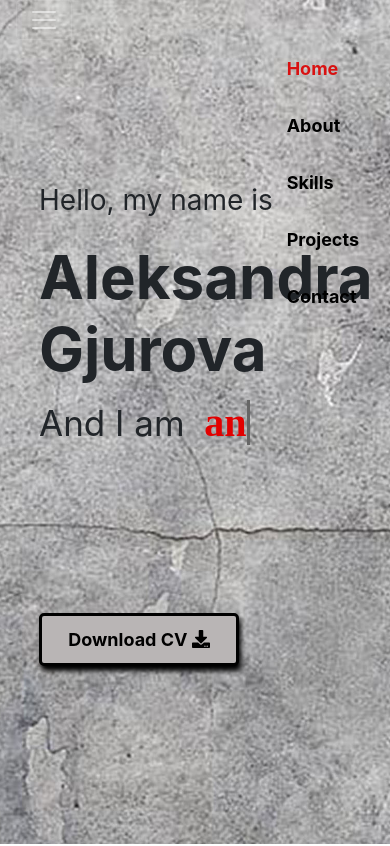
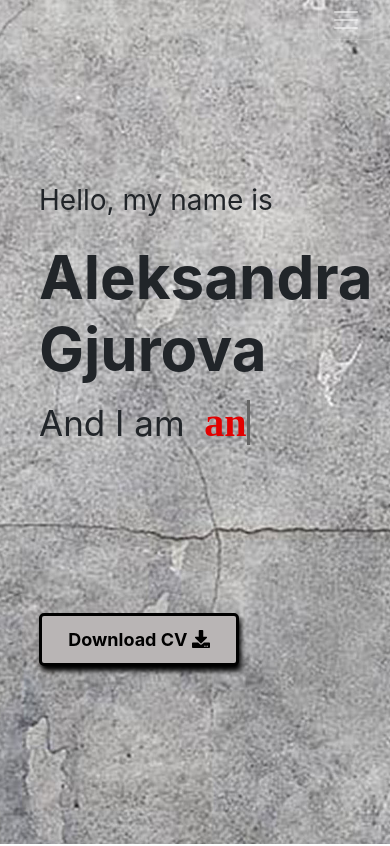
Before and after one commit to Sani1803/portfolio, a React (Create React App) app: page / in a window 390 px wide. Shown: the top 846 px of the page. Built offline with nearby package versions, Linux system fonts and the light colour scheme; a web font is replaced by a local one.

Commit message:
Fix mobile navbar

```diff
--- a/src/components/NavBar.css
+++ b/src/components/NavBar.css
@@ -1,12 +1,33 @@
 #mainNavbar {
     color: black;
     background: transparent;
+}
+
+#navLinks.collapse.navbar-collapse {
+    display: none;
+    text-align: center;
+}
+
+#navLinks.collapse.navbar-collapse.show {
+    display: block;
+    background-color: #000;
+    opacity: 0.8;
+    color:white;
+}
+
+#mainNavbar.show {
+    background-color: #000;
+    opacity: 0.8;
 }
 
 #mainNavbar.scrolled {
     background-color: #000;
     color: white;
     opacity: 0.8;
+}
+
+#mainNavbar.navbar {
+    justify-content: flex-end;
 }
 
 .navbar.scrolled {
--- a/src/components/NavBar.js
+++ b/src/components/NavBar.js
@@ -57,7 +57,7 @@ export class Navbar extends Component {
     render() {
         return (
             <div>
-                 <nav id="mainNavbar" className={`navbar navbar-dark navbar-expand-md py-0 fixed-top ${this.getScrolledClass()}`} >
+                 <nav id="mainNavbar" className={`navbar navbar-dark navbar-expand-md py-0 fixed-top ${this.getScrolledClass()} ${this.getNavbarClass()}`} >
                     {/* <a href="#" class="navbar-brand">CANDY</a> */}
                     <button class="navbar-toggler" data-toggle="collapse" data-target="#navLinks" aria-label="Toggle navigation">
                         <span class="navbar-toggler-icon" onClick = {this.onCollapseClick}></span>
```
